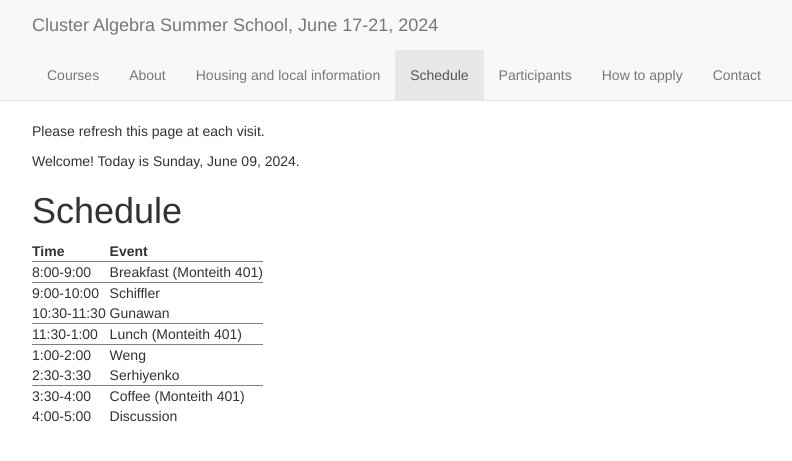
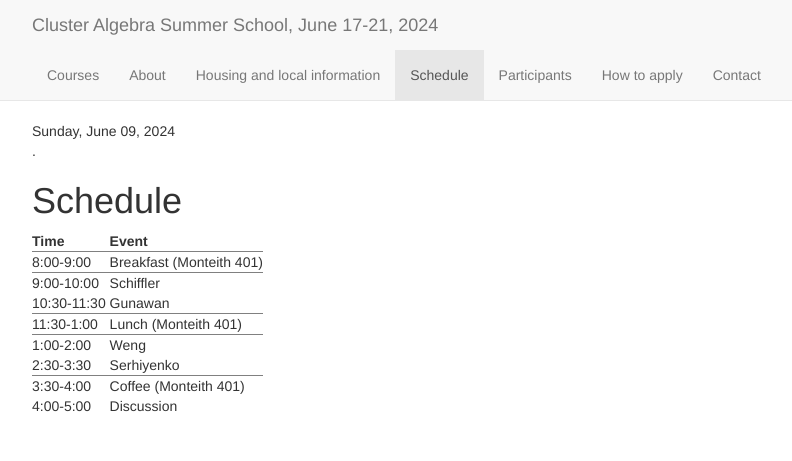
Before and after one commit to egunawan/cass24, a Jekyll site: the page built from schedule.md, in a window 1280 px wide. Shown: the top 461 px of the page, without its empty margins (223-1015 px from the left). Built offline with Jekyll 4.4.1, drawn with Linux system fonts in a browser that asks for light colours; nearby versions of some CDN libraries.

Commit message:
Update schedule.md

```diff
--- a/schedule.md
+++ b/schedule.md
@@ -5,9 +5,6 @@ layout: default
 ---
 
 
-Please refresh this page at each visit.
-
-Welcome! Today is
 <script>
 <!-- Begin
 var now = new Date();
```
